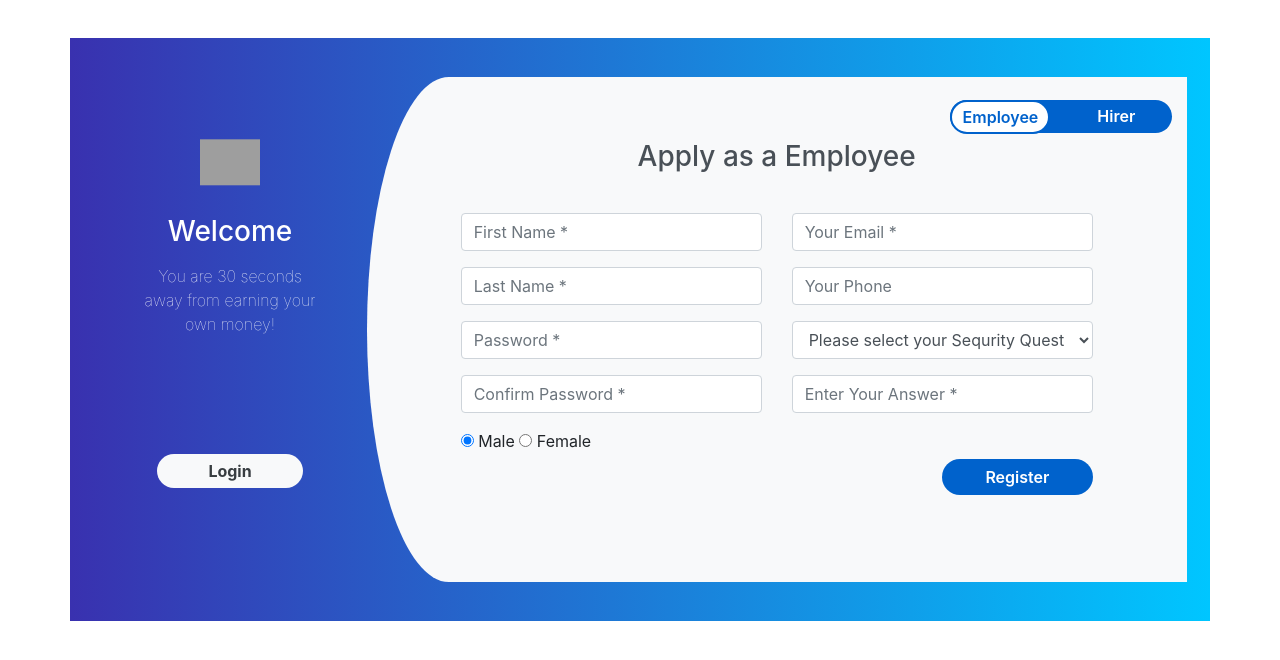
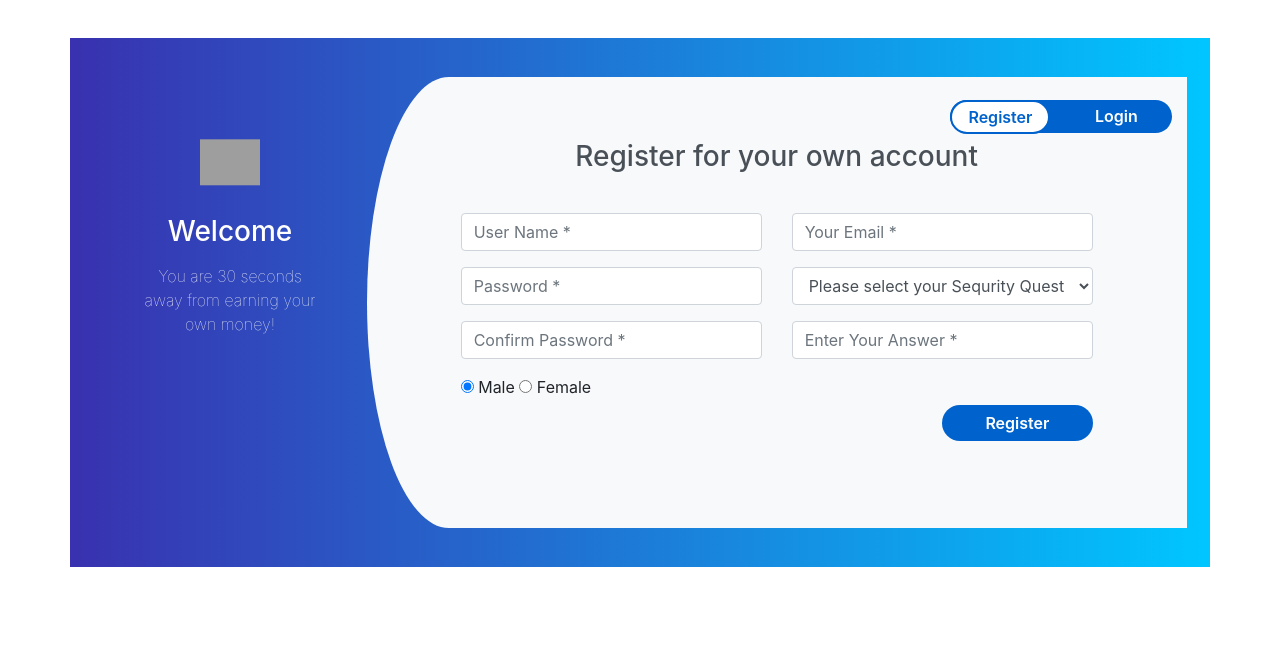
Before and after one commit to Evan-McDonagh/dublin-bus-rtpi, a Django app: page /user_manage/register/ in a window 1280 px wide. Shown: the top 660 px of the page. Run offline with Django 3.2, Linux system fonts and the light colour scheme; parts of the project's set-up code (start-up, migrations or seed data) failed here and were passed over; some libraries are stand-ins or nearby versions; grey boxes are pictures that could not be loaded.

Commit message:
registeration, login, logout

```diff
--- a/dublinbus/dublinbus/settings.py
+++ b/dublinbus/dublinbus/settings.py
@@ -189,3 +189,9 @@ PASSWORD_HASHERS = [
     'django.contrib.auth.hashers.Argon2PasswordHasher',
     'django.contrib.auth.hashers.BCryptSHA256PasswordHasher',
 ]
+
+AUTHENTICATION_BACKENDS = [
+        'user_manage.views.UserLoginBackend',
+]
+
+SESSION_EXPIRE_AT_BROWSER_CLOSE = False
--- a/dublinbus/static/js/register.js
+++ b/dublinbus/static/js/register.js
@@ -16,15 +16,15 @@ function getCookie(name) { //csrf verification
 }
 var csrftoken = getCookie('csrftoken'); //store the cookie msg in "csrftoken"
 // $("#register_submit").click(function () {
-//     var fn = $("#firstname").val();
-//     if ($("#firstname").val() == ""){alert('Please fill in your First Name *');return;}
+//     var fn = $("#username").val();
+//     if ($("#username").val() == ""){alert('Please fill in your First Name *');return;}
 //     else if ($("#lastname").val() == ""){alert('Please fill in your Last Name *');return;}
 //     else if ($("#pwd").val() == ""){alert('Please fill the password');return;}
 //     else if ($("#pwdcfm").val() == ""){alert('Please confirm the password');return;}
 //     else if ($("#email").val() == ""){alert('Please fill in your email');return;}
 //     else if ($("#answer").val() == ""){alert('Please answer your question');return;}
 //     else{
-//         var fn = $("#firstname").val();
+//         var fn = $("#username").val();
 //         var ln = $("#lastname").val();
 //         var pwd = $("#pwd").val();
 //         var pwdcfm = $("#pwdcfm").val();
@@ -35,7 +35,7 @@ var csrftoken = getCookie('csrftoken'); //store the cookie msg in "csrftoken"
 //         var gender = $('input[name=age]:checked').val();
 //     }
 // })
-var error_first_name = false;
+var error_username = false;
 var error_last_name = false;
 var error_password = false;
 var error_check_password = false;
@@ -45,8 +45,8 @@ var error_question = false;
 var error_check = false;
 
 $(document).ready(function () {
-    $('#firstname').blur(function () {
-        check_first_name();
+    $('#username').blur(function () {
+        check_username();
     });
 
     $('#lastname').blur(function () {
@@ -85,34 +85,34 @@ $(document).ready(function () {
     });
 })
 
-function check_first_name(){
-    var len = $('#firstname').val().length;
+function check_username(){
+    var len = $('#username').val().length;
     if(len<1)
     {
-        $('#firstname').next().html('please input your first name')
-        $('#firstname').next().show();
-        error_first_name = true;
+        $('#username').next().html('please input your first name')
+        $('#username').next().show();
+        error_username = true;
     }
     else
     {
-        $('#firstname').next().hide();
-        error_first_name = false;
+        $('#username').next().hide();
+        error_username = false;
     }
 }
-function check_last_name(){
-    var len = $('#lastname').val().length;
-    if(len<1)
-    {
-        $('#lastname').next().html('please input your first name')
-        $('#lastname').next().show();
-        error_last_name = true;
-    }
-    else
-    {
-        $('#lastname').next().hide();
-        error_last_name = false;
-    }
-}
+// function check_last_name(){
+//     var len = $('#lastname').val().length;
+//     if(len<1)
+//     {
+//         $('#lastname').next().html('please input your first name')
+//         $('#lastname').next().show();
+//         error_last_name = true;
+//     }
+//     else
+//     {
+//         $('#lastname').next().hide();
+//         error_last_name = false;
+//     }
+// }
 
 function check_pwd(){
     var len = $('#pwd').val().length;
@@ -197,15 +197,15 @@ function check_question(){
 
 
 function validate() {
-    check_first_name();
-    check_last_name();
+    check_username();
+    // check_last_name();
     check_pwd();
     check_pwdcfm();
     check_email();
     check_answer();
     check_question();
 
-    if (error_first_name == false && error_last_name == false && error_password == false && error_check_password == false && error_email == false && error_answer == false && error_question == false && error_check == false) {
+    if (error_username == false && error_password == false && error_check_password == false && error_email == false && error_answer == false && error_question == false && error_check == false) {
         return true;
     } else {
         return false;
--- a/dublinbus/templates/index.html
+++ b/dublinbus/templates/index.html
@@ -50,7 +50,7 @@
     <script type="text/javascript">window.onload=function () {initMap();}</script>
 
 
-
+    <div id="user">{{ username }}</div>
     <div id="googleMap"></div>
     <header>
         <nav>
@@ -60,6 +60,7 @@
                 <div class="bar3"></div>
             </div>
             <div class="spacer"></div>
+{#            <div id="user">{{ username }}</div>#}
             <div id="weather"></div>
         </nav>
     </header>
--- a/dublinbus/templates/register.html
+++ b/dublinbus/templates/register.html
@@ -25,33 +25,33 @@
                         <img src="https://image.ibb.co/n7oTvU/logo_white.png" alt=""/>
                         <h3>Welcome</h3>
                         <p>You are 30 seconds away from earning your own money!</p>
-                        <input type="submit" name="" value="Login"/><br/>
+{#                        <input type="submit" name="" value="Login"/><br/>#}
                     </div>
                     <div class="col-md-9 register-right">
                         <ul class="nav nav-tabs nav-justified" id="myTab" role="tablist">
                             <li class="nav-item">
-                                <a class="nav-link active" id="home-tab" data-toggle="tab" href="#home" role="tab" aria-controls="home" aria-selected="true">Employee</a>
+                                <a class="nav-link active" id="home-tab" data-toggle="tab" href="#home" role="tab" aria-controls="home" aria-selected="true">Register</a>
                             </li>
                             <li class="nav-item">
-                                <a class="nav-link" id="profile-tab" data-toggle="tab" href="#profile" role="tab" aria-controls="profile" aria-selected="false">Hirer</a>
+                                <a class="nav-link" id="profile-tab" data-toggle="tab" href="{% url 'user_manage:login' %}" role="tab" aria-controls="profile" aria-selected="false">Login</a>
                             </li>
                         </ul>
                         <div class="tab-content" id="myTabContent">
                             <div class="tab-pane fade show active" id="home" role="tabpanel" aria-labelledby="home-tab">
-                                <h3 class="register-heading">Apply as a Employee</h3>
+                                <h3 class="register-heading">Register for your own account</h3>
                                 <div class="reg_form clearfix">
                                     <form id="reg_form" action="/user_manage/register/" method="post" onsubmit="return validate()">
                                     <div class="row register-form">
                                         <div class="col-md-6">
                                             {% csrf_token %}
                                             <div class="form-group">
-                                                <input type="text" class="form-control"  placeholder="First Name *" value="" id="firstname" name="firstname"/>
+                                                <input type="text" class="form-control"  placeholder="User Name *" value="" id="username" name="username"/>
                                                 <span class="error_tip">errinfo</span>
                                             </div>
-                                            <div class="form-group">
-                                                <input type="text" class="form-control" placeholder="Last Name *" value="" id="lastname" name="lastname"/>
-                                                <span class="error_tip">errinfo</span>
-                                            </div>
+{#                                            <div class="form-group">#}
+{#                                                <input type="text" class="form-control" placeholder="Last Name *" value="" id="lastname" name="lastname"/>#}
+{#                                                <span class="error_tip">errinfo</span>#}
+{#                                            </div>#}
                                             <div class="form-group">
                                                 <input type="password" class="form-control" placeholder="Password *" value="" id="pwd" name="pwd"/>
                                                 <span class="error_tip">errinfo</span>
@@ -78,9 +78,9 @@
                                                 <input type="email" class="form-control" placeholder="Your Email *" value="" id="email" name="email"/>
                                                 <span class="error_tip">errinfo</span>
                                             </div>
-                                            <div class="form-group">
-                                                <input type="text" name="txtEmpPhone" class="form-control" placeholder="Your Phone" value="" id="phone"/>
-                                            </div>
+{#                                            <div class="form-group">#}
+{#                                                <input type="text" name="txtEmpPhone" class="form-control" placeholder="Your Phone" value="" id="phone"/>#}
+{#                                            </div>#}
                                             <div class="form-group">
                                                 <select class="form-control" id="question" name="question">
                                                     <option class="hidden"  selected disabled>Please select your Sequrity Question</option>
--- a/dublinbus/user_manage/urls.py
+++ b/dublinbus/user_manage/urls.py
@@ -7,6 +7,8 @@ app_name = 'user_manage'
 
 urlpatterns = [
     url(r'^register/', views.register, name='register'),
+    url(r'^login/', views.login, name='login'),
+    url(r'^logout/', views.logout, name='logout'),
     # url('', views.register)
     # path('register', views.register),
     # path('register_form', views.register_form, name = 'register_form'),
--- a/dublinbus/user_manage/views.py
+++ b/dublinbus/user_manage/views.py
@@ -1,5 +1,8 @@
 import re
 
+from django.contrib.auth import authenticate
+from django.contrib.auth.backends import ModelBackend
+from django.db.models import Q
 from django.http import HttpResponse
 from django.shortcuts import render, redirect
 from django.urls import reverse
@@ -8,6 +11,7 @@ from user_manage.models import User
 from django.utils import timezone
 from datetime import *
 from django.contrib.auth.hashers import make_password, check_password
+
 
 # Create your views here.
 
@@ -19,29 +23,23 @@ def register(request):
         return render(request, 'register.html')
     else:
         # process the register flow
+
         # receive data
-        fn = request.POST.get('firstname')
-        ln = request.POST.get('lastname')
+        username = request.POST.get('username')
         password = request.POST.get('pwd')
         password_cfm = request.POST.get('pwdcfm')
         email = request.POST.get('email')
-        phone = request.POST.get('txtEmpPhone')
         question = request.POST.get('question')
         answer = request.POST.get('answer')
         gender = request.POST.get('gender')
 
-        # allow = request.POST.get('allow')
+        # allow = request.POST.get('allow') # choose to agree with the user agreement or not
 
         # verify data
-        # verify the first name
-        if fn == "":
-            # first name not received
-            return render(request, 'register.html', {'errmsg': 'Lack of First name '})
-
-        # verify the last name
-        if ln == "":
-            # last name not received
-            return render(request, 'register.html', {'errmsg': 'Lack of Last name '})
+        # verify the user name
+        if username == "":
+            # user name not received
+            return render(request, 'register.html', {'errmsg': 'Lack of user name '})
 
         # verify password
         if password == "":
@@ -66,48 +64,121 @@ def register(request):
         if answer == "":
             # passwords do not equal
             return render(request, 'register.html', {'errmsg': 'security question is not answered'})
-    #
-    #     if allow != 'on':
-    #         return render(request, 'register.html', {'errmsg': '请同意协议'})
-    #
+        #
+        #     if allow != 'on': # the user agree with the user agreement
+        #         return render(request, 'register.html', {'errmsg': 'Please agree with the user agreement'})
+
         # check is a user with same name has been registered
         try:
-            users = User.objects.filter(fname=fn).filter(lname=ln)
+            user = User.objects.get(name=username)
         except:
             # user does not exist
-            users = None
+            user = None
 
-        if users:
+        if user:
             # 用户名已存在
             return render(request, 'register.html', {'errmsg': 'user already exists'})
 
-    #     # 进行业务处理: 进行用户注册
+        #  process the registration slow
         user = User()
-        user.fname = fn
-        user.lname = ln
+        user.name = username
         user.password = make_password(password)
         user.email = email
         user.question = question
-        if phone != "":
-            user.phone = phone
         user.answer = answer
         user.gender = gender
         user.isDelete = False
         user.save()
 
-        print(fn)
-        print(ln)
-        print(password)
-        print(password_cfm)
-        print(email)
-        print(phone)
-        print(question)
-        print(answer)
-        print(gender)
-    #
-        # 返回应答, 跳转到首页
+        # print(username)
+        # print(password)
+        # print(password_cfm)
+        # print(email)
+        # print(question)
+        # print(answer)
+        # print(gender)
+
+        # render the web page to index
+        # return redirect(reverse('app01:index'))
+
+        return render(request, 'login.html', {'alertinfo': 'Welcome to DublinbusTeam2', 'username': username})
+
+
+def login(request):
+    """Register"""
+    # the request from other pages
+    if request.method == 'GET':
+        if 'username' in request.COOKIES:
+            username = request.COOKIES.get('username')
+        else:
+            username = ''
+        # show register page
+        return render(request, 'login.html', {'username': username})
+    # the request is from login html form
+    elif request.method == 'POST':
+        '''login verify'''
+        # receive data
+        username = request.POST.get('username')
+        password = request.POST.get('password')
+
+        # check data
+        if not all([username, password]):
+            return render(request, 'login.html', {'errmsg': 'username or password missed'})
+
+        # start verifying the data is correct
+        user = authenticate(request=request, username=username, password=password)
+        if user is not None:
+            # password is correct
+            # set session
+            request.session['userid'] = user.id
+            request.session.set_expiry(0)   # when the user close the browser the session will expired
+
+            # login success, render the web page to index
+            next_url = request.GET.get('next', reverse('app01:index'))
+
+            # turn to next_url
+            response = redirect(next_url, {'username': username})  # HttpResponseRedirect
+
+            # remember the user name or not
+            remember = request.POST.get('remember')
+            if remember == 'on':
+                # set cookie to store the username
+                response.set_cookie('username', username, max_age=7 * 24 * 3600)
+            else:
+                response.delete_cookie('username')
+
+            # print(request.session.get('userid'))
+            # return response
+            return render(request, "userinfo.html", {'username': username})
+        else:
+            # password is wrong
+            return render(request, 'login.html', {'errmsg': 'username does not match password'})
+
+
+def logout(request):
+    if request.method == 'POST':
+        try:
+            print(request.session['userid'])
+            del request.session['userid']
+        except KeyError:
+            pass
+        # try:
+        #     print(request.session['userid'])
+        # except KeyError:
+        #     print('keyerror')
         return redirect(reverse('app01:index'))
-    #
-    # return render(request, 'register.html', {'errmsg': 'error message'})
-    # return HttpResponse({'errmsg':'error message'})
-    # return HttpResponse({'errmsg':'error message'})
+
+
+class UserLoginBackend(ModelBackend):
+    """ define a verification backend  """
+    def authenticate(self, request, username=None, password=None, **kwargs):
+        # print(username)
+        # print(password)
+        # print(User.objects.get(Q(name=username) | Q(email=username)))
+        try:
+            user = User.objects.get(Q(name=username) | Q(email=username))
+            # print(user.password)
+            if check_password(password, user.password):
+                return user
+        except Exception as e:
+            return None
```
Also changed, not shown: dublinbus/static/css/login.css (added, +19 -0 lines), dublinbus/static/js/login.js (added, +8 -0 lines), dublinbus/templates/login.html (added, +50 -0 lines), dublinbus/templates/userinfo.html (added, +18 -0 lines), dublinbus/user_manage/models.py (+6 -4 lines), dublinbus/user_manage/migrations/0004_auto_20200806_1815.py (added), 2 other files.
